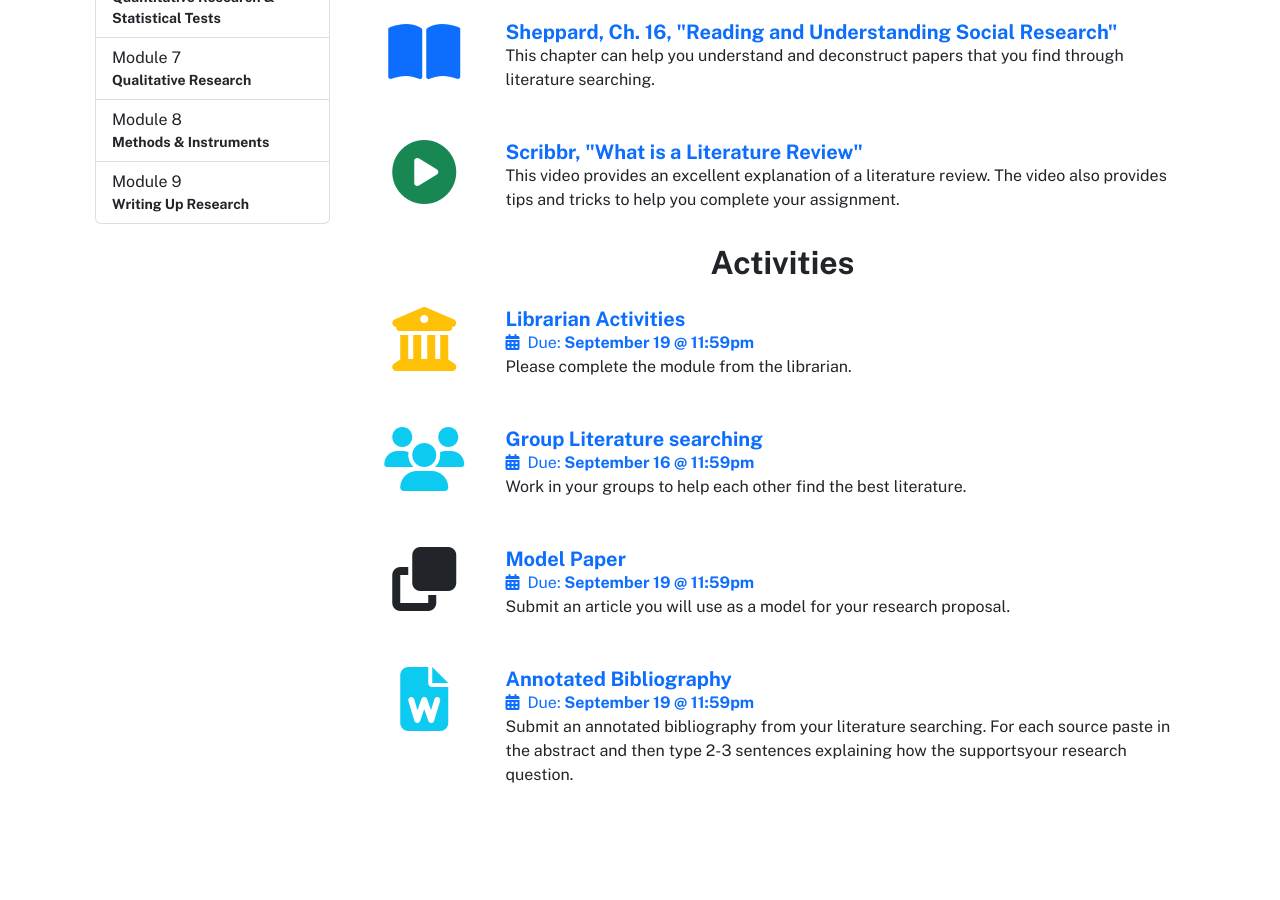
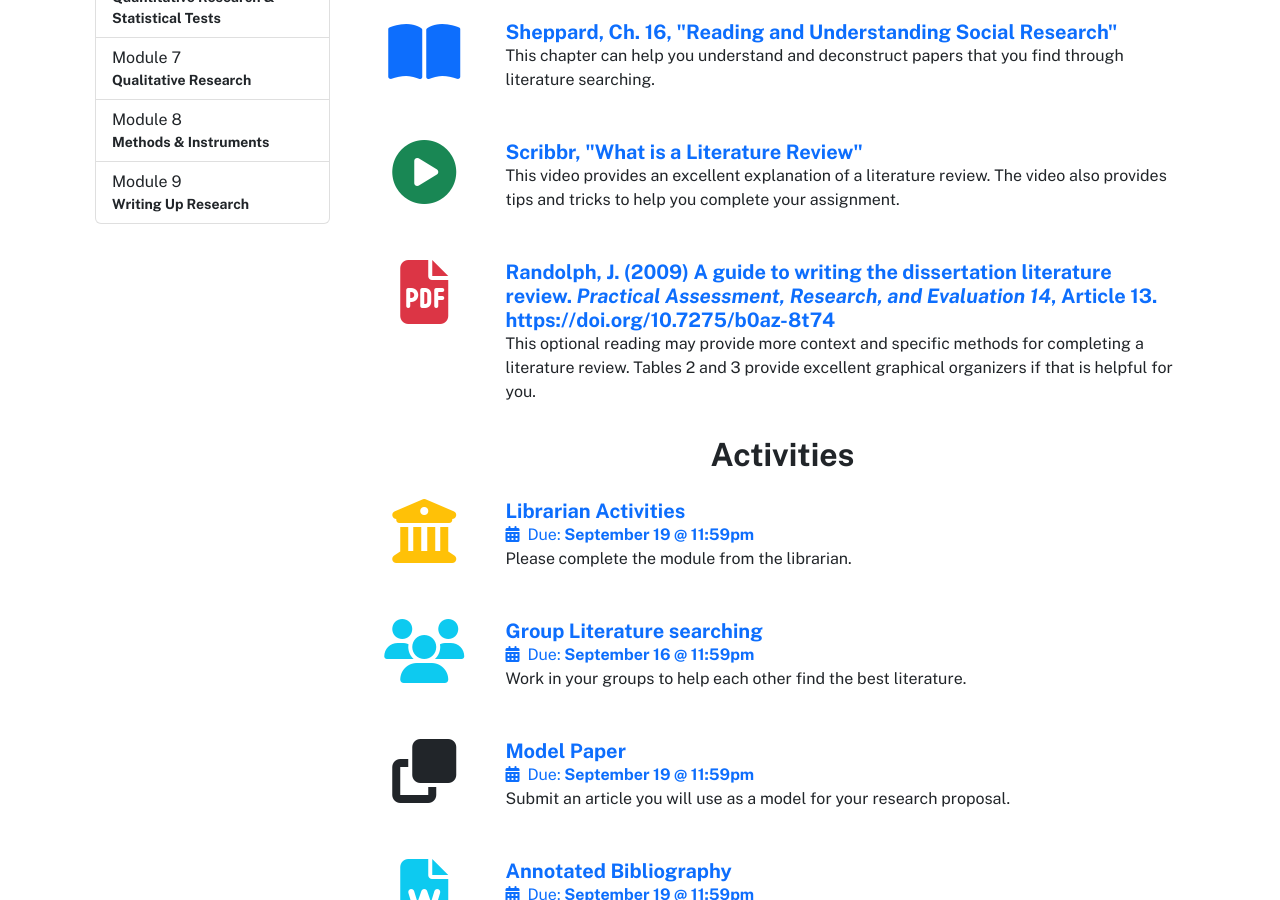
Before and after one commit to loganrath/cist608, a Jekyll site: the page built from module-04.md, in a window 1280 px wide and 900 px high, scrolled down 522 px. Built offline with Jekyll 4.4.1, drawn with Linux system fonts in a browser that asks for light colours; nearby versions of some CDN libraries; before the commit the page ends 1341 px from its top, so only the background shows below that.

Commit message:
Update module-04.md

```diff
--- a/module-04.md
+++ b/module-04.md
@@ -27,6 +27,11 @@ readings:
     url: https://www.youtube.com/watch?v=KkAnKGuX7fs&feature=emb_logo
     description: This video provides an excellent explanation of a literature review. The video also provides tips and tricks to help you complete your assignment.
 
+  - title: Randolph, J. (2009) A guide to writing the dissertation literature review. <em>Practical Assessment, Research, and Evaluation 14</em>, Article 13. https://doi.org/10.7275/b0az-8t74
+    icon: file-pdf text-danger
+    url: https://scholarworks.umass.edu/cgi/viewcontent.cgi?article=1219&context=pare
+    description: This optional reading may provide more context and specific methods for completing a literature review. Tables 2 and 3 provide excellent graphical organizers if that is helpful for you.
+
 activities:
   - title: Librarian Activities
     icon: building-columns text-warning
```
